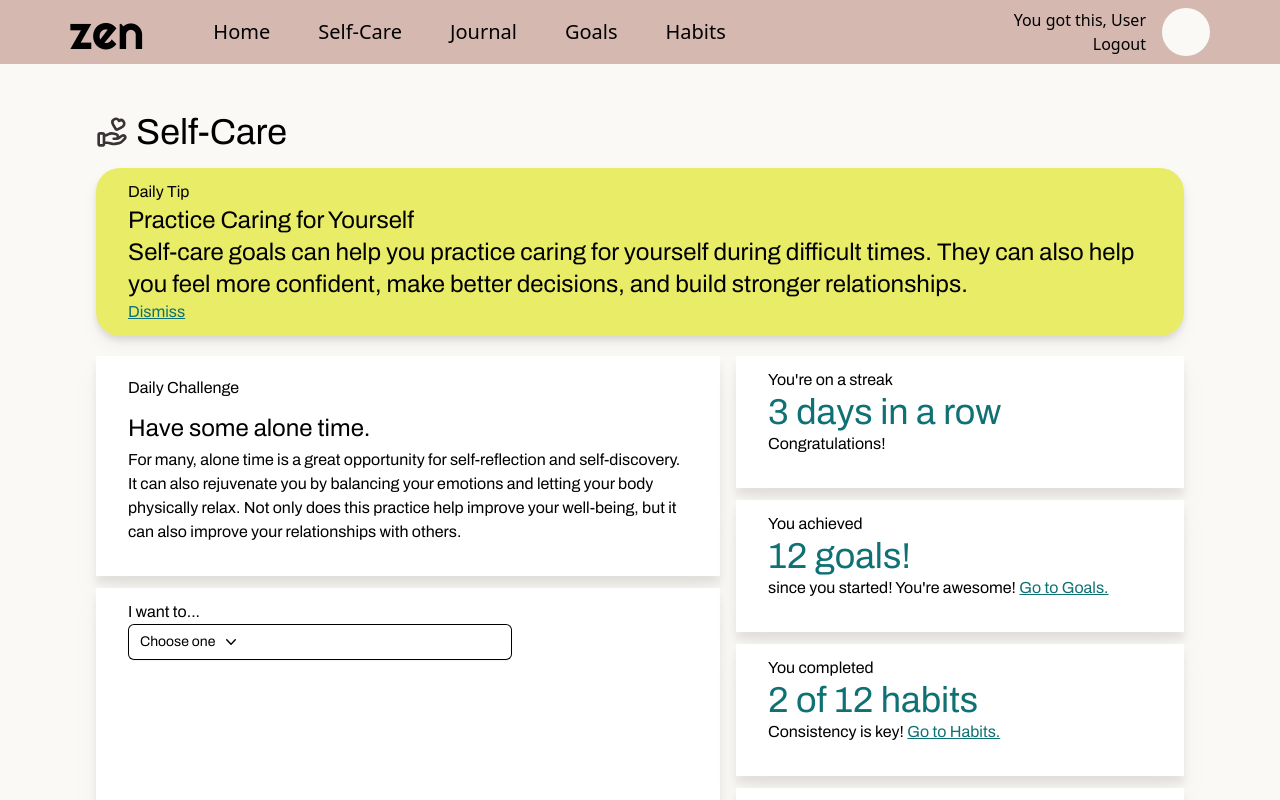
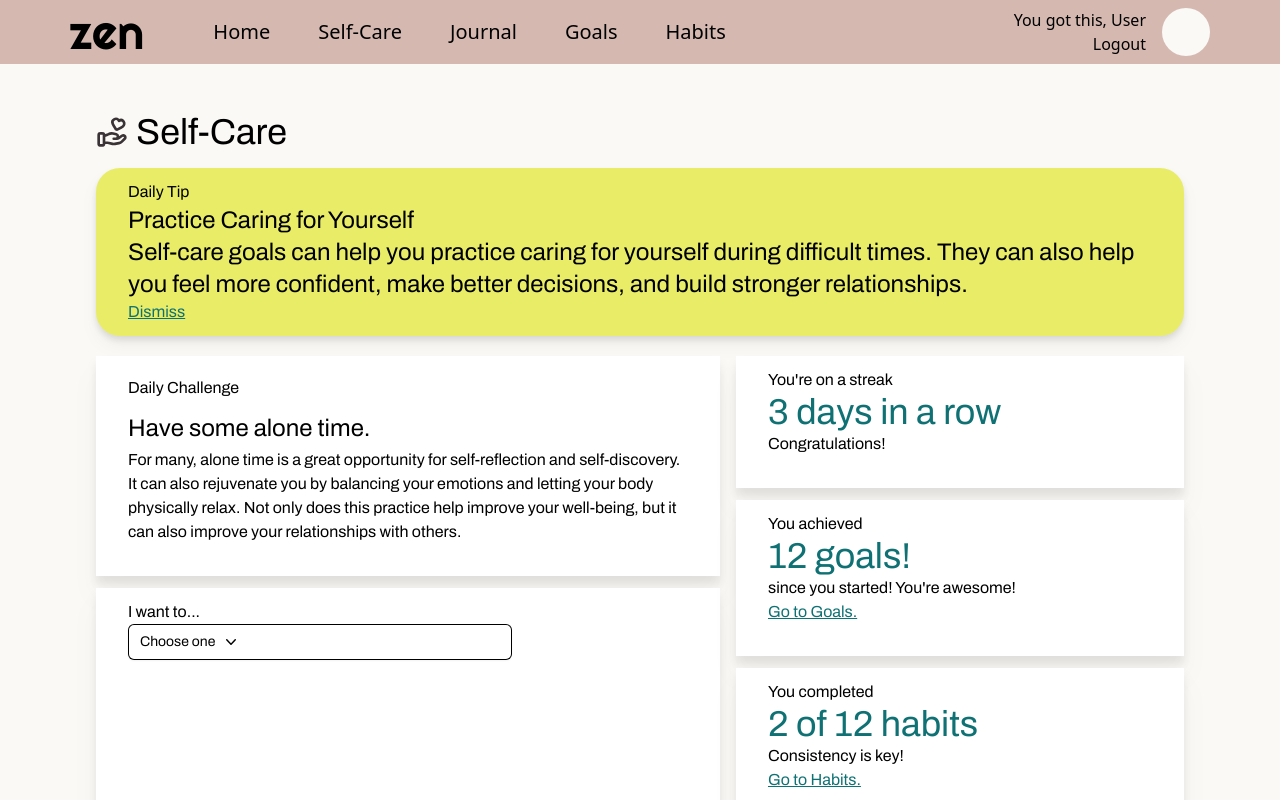
Before and after one commit to rominadouk/zen-redesign, a React (Create React App) app: page /selfcare in a window 1280 px wide. Shown: the top 800 px of the page. Built offline with nearby package versions, Linux system fonts and the light colour scheme.

Commit message:
adjusted anchor tags for broken links

```diff
--- a/src/modules/selfcare-page/Selfcare.tsx
+++ b/src/modules/selfcare-page/Selfcare.tsx
@@ -33,7 +33,7 @@ const SelfCare = () => {
                 {/* SECTION 1 - LEFT ON DESKTOP*/}
                 <section>
                     {/* DAILY CHALLENGE SECTION */}
-                    <div className="mx-5 px-8 pt-3 pb-8 mb-4 lg:mb-3 drop-shadow-xl bg-pure-white md:mx-16 lg:ml-16 lg:mr-0">
+                    <div className='mx-5 px-8 pt-3 pb-8 mb-4 lg:mb-3 drop-shadow-xl bg-pure-white md:mx-16 lg:ml-16 lg:mr-0'>
                         <p className='font-bold text-based mt-2 mb-3'>Daily Challenge</p>
                         <h2 className='text-2xl font-bold mb-1'>Have some alone time.</h2>
                         <p>For many, alone time is a great opportunity for self-reflection and self-discovery. It can also rejuvenate you by balancing your emotions and letting your body physically relax. Not only does this practice help improve your well-being, but it can also improve your relationships with others.</p>
@@ -43,10 +43,10 @@ const SelfCare = () => {
                         <p>I want to...</p>
                         {/* SelfCare Dropdown START */}
                         <div>
-                            <Menu as="div" className="relative inline-block text-left">
+                            <Menu as='div' className='relative inline-block text-left'>
                             <div className='relative flex flex-col w-60 lg:w-96'>
                                 <Menu.Button className="inline-flex  gap-x-1.5 rounded-md bg-white pl-3 lg:w-96 py-2 pl-3 text-sm font-semibold shadow-sm ring-1 ring-inset ring-black hover:bg-gray-50">{selectedSelfCare}
-                                    <ChevronDownIcon className="-mr-1 h-5 w-5" aria-hidden="true" />
+                                    <ChevronDownIcon className='-mr-1 h-5 w-5' aria-hidden='true' />
                                 </Menu.Button>
                             </div>
 
@@ -112,13 +112,17 @@ const SelfCare = () => {
                     <div className='mx-5 px-8 pt-3 pb-8 mb-4 lg:mb-3  drop-shadow-xl bg-pure-white md:mx-16 lg:ml-4'>
                         <p className='font-bold'>You achieved</p>
                         <h3 className='text-4xl font-bold text-sea-green-blue'>12 goals!</h3>
-                        <p>since you started! You're awesome! <a href='/goals' className='text-sea-green-blue underline'>Go to Goals.</a></p>
+                        <p>since you started! You're awesome!</p>
+                        <a href='/goals' className='text-sea-green-blue underline'><p>Go to Goals.</p></a>
+
                     </div>
                     {/* Habits Completed Div */}
                     <div className='mx-5 px-8 pt-3 pb-8 mb-4 lg:mb-3  drop-shadow-xl bg-pure-white md:mx-16 lg:ml-4'>
                         <p className='font-bold'>You completed</p>
                         <h3 className='text-4xl font-bold text-sea-green-blue'>2 of 12 habits</h3>
-                        <p>Consistency is key! <a href='/habits' className='text-sea-green-blue underline'>Go to Habits.</a></p>
+                        <p>Consistency is key!</p>
+                        <a href='/habits' className='text-sea-green-blue underline'><p>Go to Habits. </p></a>
+
                     </div>
                     {/* Today I feel Div */}
                     <div className='flex flex-col mx-5 px-8 pt-3 pb-8 mb-4  lg:mb-3 drop-shadow-xl bg-pure-white md:mx-16 lg:ml-4'>
```
